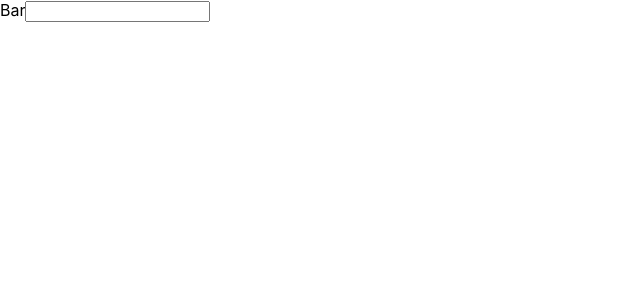
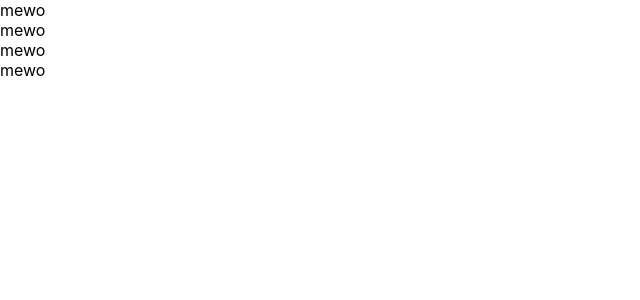
Before and after one commit to whiteononon/udemy-react-redux-crud-applicarion, a React (Create React App) app: page / in a window 1280 px wide. Shown: the top 300 px of the page, without its empty margins (0-640 px from the left). Built offline with nearby package versions, Linux system fonts and the light colour scheme.

Commit message:
create class component and functional component

```diff
--- a/src/App.js
+++ b/src/App.js
@@ -1,17 +1,32 @@
 import React from "react";
 
-function App() {
+// function App() {
+//   return (
+//     <>
+//       <label htmlFor="bar">Bar</label>
+//       <input
+//         type="text"
+//         onChange={() => {
+//           console.log("hi");
+//         }}
+//       />
+//     </>
+//   );
+// }
+
+const App = () => {
   return (
-    <>
-      <label htmlFor="bar">Bar</label>
-      <input
-        type="text"
-        onChange={() => {
-          console.log("hi");
-        }}
-      />
-    </>
+    <div>
+      <Cat />
+      <Cat />
+      <Cat />
+      <Cat />
+    </div>
   );
-}
+};
+
+const Cat = () => {
+  return <div>mewo</div>;
+};
 
 export default App;
```
